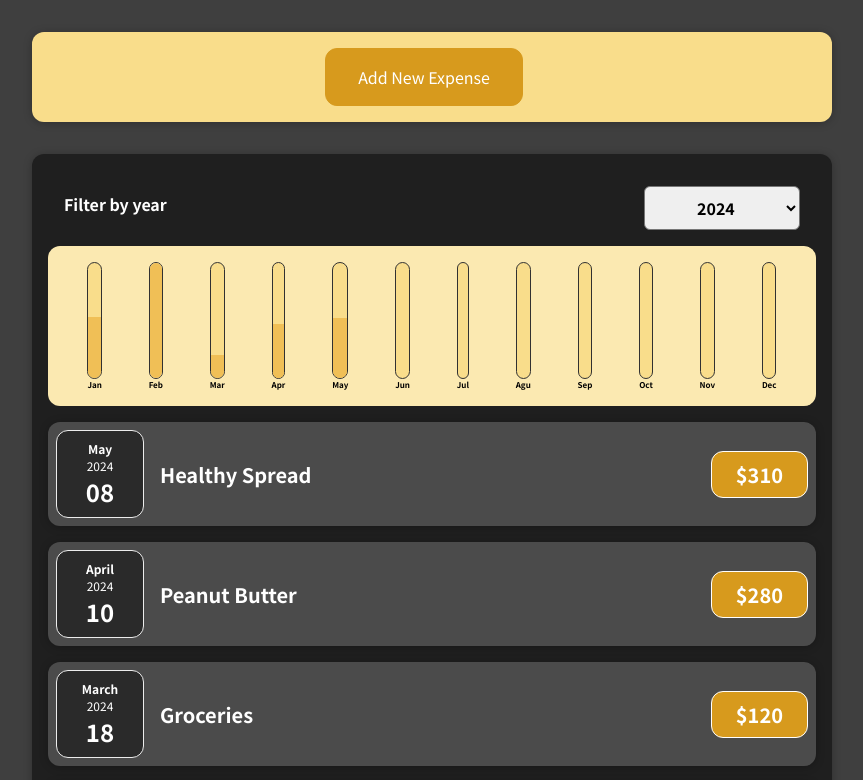
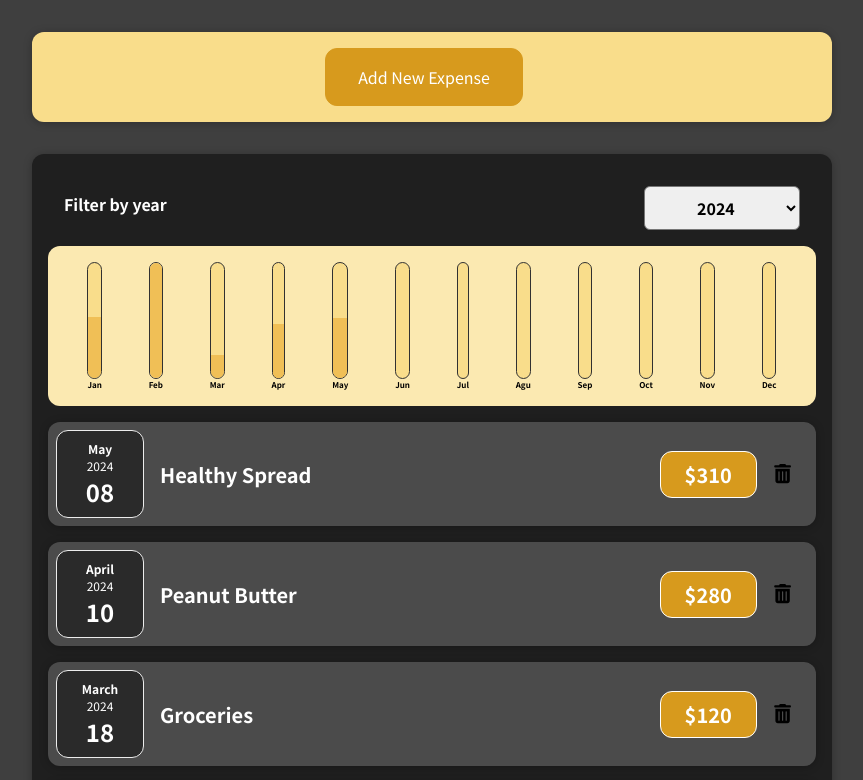
Before and after one commit to RadwaAhmed4869/Expense-Tracker, a React (Create React App) app: page / in a window 1280 px wide. Shown: the top 780 px of the page, without its empty margins (208-1071 px from the left). Built offline with nearby package versions, Linux system fonts and the light colour scheme.

Commit message:
icon + delete expense

```diff
--- a/package.json
+++ b/package.json
@@ -4,6 +4,10 @@
   "version": "0.1.0",
   "private": true,
   "dependencies": {
+    "@fortawesome/fontawesome-svg-core": "^6.5.2",
+    "@fortawesome/free-regular-svg-icons": "^6.5.2",
+    "@fortawesome/free-solid-svg-icons": "^6.5.2",
+    "@fortawesome/react-fontawesome": "^0.2.2",
     "@testing-library/jest-dom": "^5.17.0",
     "@testing-library/react": "^13.4.0",
     "@testing-library/user-event": "^13.5.0",
--- a/src/App.js
+++ b/src/App.js
@@ -64,10 +64,15 @@ const App = () => {
     });
   };
 
+  const renewExpenseHandler = (id) => {
+    const renewedExpenses = expenses.filter((expense) => expense.id !== id);
+    setExpenses(renewedExpenses);
+  }
+
   return (
     <div>
       <NewExpense onAddNewExpense={addNewExpenseHandeler} />
-      <Expenses items={expenses} />
+      <Expenses items={expenses} onRenewExpenses={renewExpenseHandler}/>
     </div>
   );
 };
--- a/src/components/Expenses/ExpenseItem.css
+++ b/src/components/Expenses/ExpenseItem.css
@@ -35,6 +35,17 @@
   border-radius: 12px;
 }
 
+.delete-icon{
+  height: 1.2rem;
+  width: 1.2rem;
+  margin: 0 1rem;
+  color: #2a2a2a;
+}
+
+.delete-icon:hover{
+  cursor: pointer;
+}
+
 @media (min-width: 580px) {
   .expense-item__description {
     flex-direction: row;
--- a/src/components/Expenses/ExpenseItem.js
+++ b/src/components/Expenses/ExpenseItem.js
@@ -1,10 +1,16 @@
 import React from "react";
+import { FontAwesomeIcon } from "@fortawesome/react-fontawesome";
 
 import ExpenseDate from "./ExpenseDate";
 import Card from "../UI/Card";
 import "./ExpenseItem.css";
 
 const ExpenseItem = (props) => {
+
+  const deleteHandler = () => {
+    props.onDelete(props.id);
+  }
+
   return (
     <li>
       <Card className="expense-item">
@@ -13,6 +19,7 @@ const ExpenseItem = (props) => {
           <h2>{props.title}</h2>
           <div className="expense-item__price">${props.amount}</div>
         </div>
+        <svg className="delete-icon" onClick={deleteHandler} xmlns="http://www.w3.org/2000/svg" viewBox="0 0 448 512"><path d="M135.2 17.7C140.6 6.8 151.7 0 163.8 0H284.2c12.1 0 23.2 6.8 28.6 17.7L320 32h96c17.7 0 32 14.3 32 32s-14.3 32-32 32H32C14.3 96 0 81.7 0 64S14.3 32 32 32h96l7.2-14.3zM32 128H416V448c0 35.3-28.7 64-64 64H96c-35.3 0-64-28.7-64-64V128zm96 64c-8.8 0-16 7.2-16 16V432c0 8.8 7.2 16 16 16s16-7.2 16-16V208c0-8.8-7.2-16-16-16zm96 0c-8.8 0-16 7.2-16 16V432c0 8.8 7.2 16 16 16s16-7.2 16-16V208c0-8.8-7.2-16-16-16zm96 0c-8.8 0-16 7.2-16 16V432c0 8.8 7.2 16 16 16s16-7.2 16-16V208c0-8.8-7.2-16-16-16z"/></svg>
       </Card>
     </li>
   );
--- a/src/components/Expenses/Expenses.js
+++ b/src/components/Expenses/Expenses.js
@@ -25,7 +25,7 @@ const Expenses = (props) => {
         onChangeFilter={filterChangeHandler}
       />
       <ExpensesChart expenses={filteredExpenses}/>
-      <ExpensesList list={filteredExpenses} />
+      <ExpensesList list={filteredExpenses} onDeleteExpense={props.onRenewExpenses}/>
       <ExportButton data={filteredExpenses}/>
     </Card>
   );
--- a/src/components/Expenses/ExpensesList.js
+++ b/src/components/Expenses/ExpensesList.js
@@ -12,11 +12,12 @@ const ExpensesList = (props) => {
     <ul className="expenses-list">
       {props.list.map((expense) => (
         <ExpenseItem
-          key={expense.id}
+          id={expense.id}
           title={expense.title}
           amount={expense.amount}
           date={expense.date}
           category={expense.category}
+          onDelete={props.onDeleteExpense}
         />
       ))}
     </ul>
```
Also changed, not shown: 1 other file (tests, documents, lock files or other folders).
